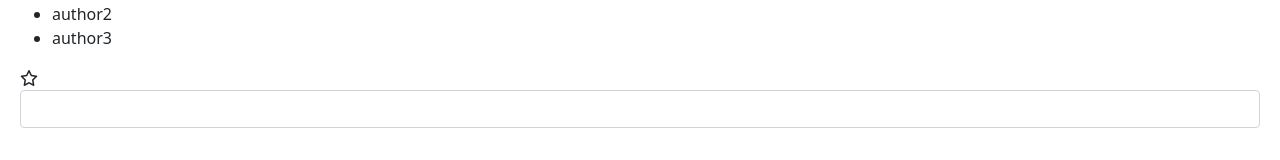
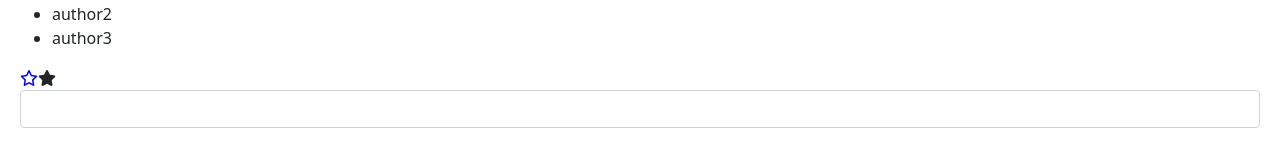
Before and after one commit to HaroldMDiazVargas/Angular-Fundamentals, an Angular app in the folder 1. Create a component/demo/: page / in a window 1280 px wide. Shown: the part 154-314 px from the top of the page. Built offline with nearby package versions, Linux system fonts and the light colour scheme.

Commit message:
Emulate shadow dom to scope style

```diff
--- a/1. Create a component/demo/src/app/app.component.html
+++ b/1. Create a component/demo/src/app/app.component.html
@@ -2,4 +2,5 @@
 <h1>Angular </h1>
 <authors></authors>
 <favorite></favorite>
+<span class="fa-star fa-solid"></span>
 <input-form></input-form>
--- a/1. Create a component/demo/src/app/favorite/favorite.component.css
+++ b/1. Create a component/demo/src/app/favorite/favorite.component.css
@@ -0,0 +1,3 @@
+.fa-star{
+    /* color: red; */
+}
--- a/1. Create a component/demo/src/app/favorite/favorite.component.html
+++ b/1. Create a component/demo/src/app/favorite/favorite.component.html
@@ -1,4 +1,9 @@
 <!-- <span class ="glyphicon glyphicon-star">Hola</span> -->
+<style>
+    .fa-star{
+        color:blue;
+    }
+</style>
 
 <span
 class="fa-star"
--- a/1. Create a component/demo/src/app/favorite/favorite.component.ts
+++ b/1. Create a component/demo/src/app/favorite/favorite.component.ts
@@ -1,19 +1,16 @@
-import { Component, OnInit } from '@angular/core';
+import { Component, OnInit, ViewEncapsulation } from '@angular/core';
 
 @Component({
   selector: 'favorite',
   templateUrl: './favorite.component.html',
-  styleUrls: ['./favorite.component.css']
+  styleUrls: ['./favorite.component.css'],
+  encapsulation: ViewEncapsulation.Emulated
 })
-export class FavoriteComponent implements OnInit {
+export class FavoriteComponent {
   // isFavorite!:boolean;
   isFavorite = false;
-  constructor() {
 
-   }
 
-   ngOnInit(): void {
-  }
 
   clicked(){
     this.isFavorite = !this.isFavorite;
```
